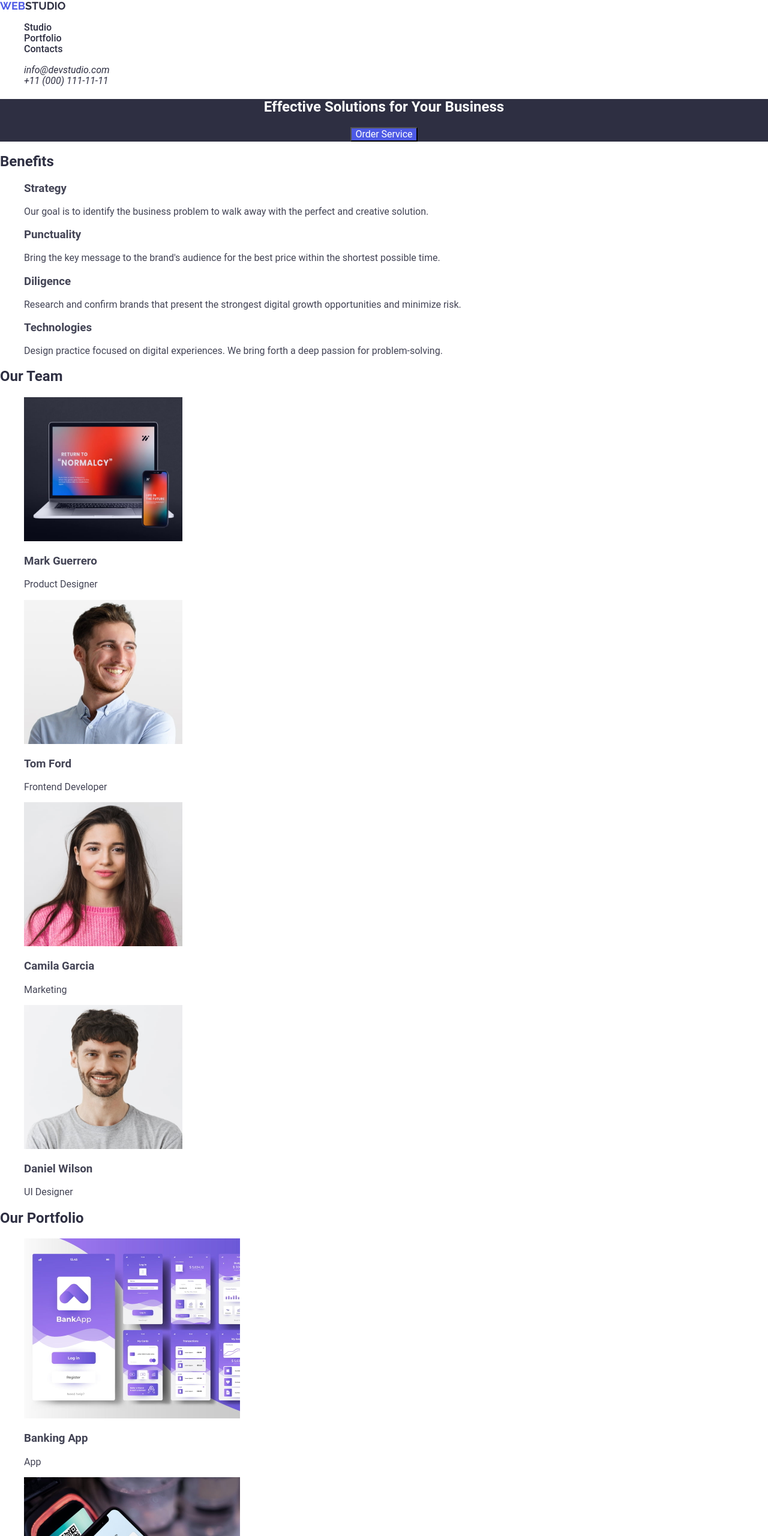
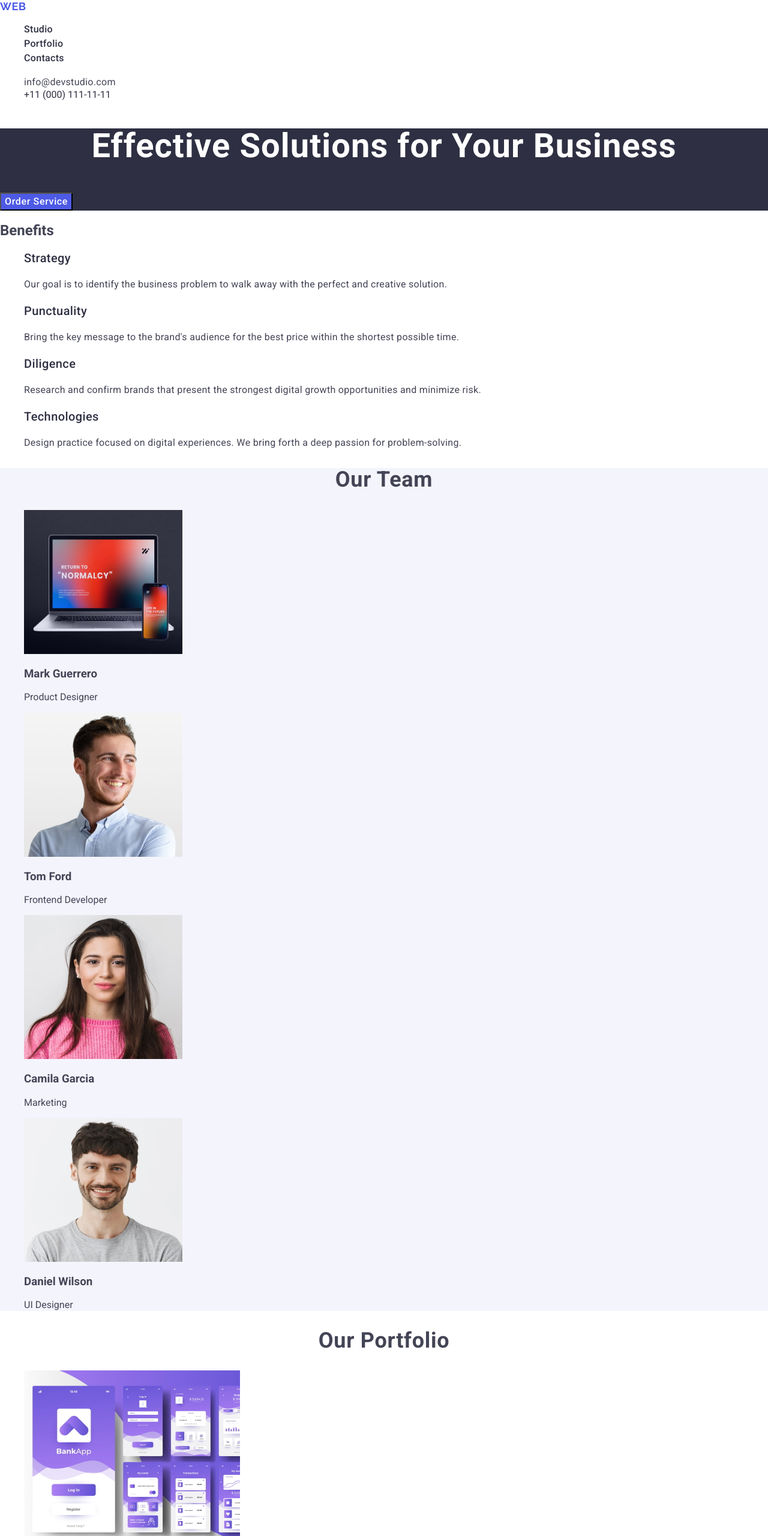
Before and after one commit to Vladyslav-Avrashov/goit-markup-hw-02, a plain HTML site: page index.html in a window 1280 px wide. Shown: the top 2560 px of the page at 60% size. Drawn offline with nearby package versions, Linux system fonts and the light colour scheme; files whose address does not match are found by name.

Commit message:
fix mistakes

```diff
--- a/css/styles.css
+++ b/css/styles.css
@@ -1,11 +1,13 @@
 body {
     font-family: "Roboto", sans-serif;
-    color: #2E2F42;
+    color: #434455;
+    background-color: #ffffff;
+
 }
 
 a {
     text-decoration: none;
-    color: #2E2F42;
+    color: #2e2f42;
 }
 
 ul {
@@ -15,35 +17,146 @@ ul {
 
 .logo {
     font-family: "Raleway", sans-serif;
+    font-weight: 700;
     font-size: 18px;
+    line-height: 1.17;
+    letter-spacing: 0.03em;
     text-transform: uppercase;
+    color: #4d5ae5;
 }
 
-.logo .web {
-    color: #4D5AE5;
+.logo .studio {
+    color: #2e2f42;
 }
 
 .navigate {
     font-weight: 500;
+    line-height: 1.5;
+    letter-spacing: 0.02em;
+}
+
+.navigate:hover, .navigate:focus {
+    color:#404bbf;
 }
 
 footer {
     background-color: #434455;
-    color: #FFFFFF;
+    color: #ffffff;
 }
 
 .logo .studio {
-    color: #FFFFFF;
+    color: #ffffff;
 }
 
-.title {
+.first {
     background-color: #2E2F42;
-    color: #FFFFFF;
-    text-align: center;
 }
 
-.title .order {
-    background-color: #4D5AE5;
-    color: #FFFFFF;
+.first .order {
+    background-color: #4d5ae5;
+    color: #ffffff;
+    font-weight: 500;
+    line-height: 1.5;
+    letter-spacing: 0.04em;
+    cursor: pointer;
+}
 
+.first .order:hover, .first .order:focus {
+    background-color: #404bbf
 }
+
+.contact {
+    font-style: normal;
+}
+
+.mail {
+    line-height: 1.5;
+    letter-spacing: 0.02em;
+    color: #434455;
+}
+
+.mail:hover, .mail:focus {
+    color: #404bbf;
+}
+
+.first .title {
+    font-size: 56px;
+    line-height: 1.07;
+    letter-spacing: 0.02em;
+    text-align: center;
+    color: #ffffff;
+}
+
+.benefit {
+    font-weight: 500;
+    font-size: 20px;
+    line-height: 1.2;
+    letter-spacing: 0.02em;
+    color: #2e2f42;
+}
+
+.about {
+    line-height: 1.5;
+    letter-spacing: 0.02em;
+}
+
+.third {
+    background-color: #f4f4fd;
+}
+
+.third .team{
+    font-size: 36px;
+    line-height: 1.11;
+    text-align: center;
+    letter-spacing: 0.02em;
+    text-transform: capitalize;
+}
+
+.third .team .photo {
+    background-color: #ffffff;
+}
+
+.third .team .person {
+    font-weight: 500;
+    font-size: 20px;
+    line-height: 1.2;
+    letter-spacing: 0.02em;
+    color: #2e2f42;
+}
+
+.third .team .position {
+    font-size: 16px;
+    line-height: 1.5;
+    letter-spacing: 0.02em;
+}
+
+.portfolio {
+    font-size: 36px;
+    line-height: 1.11;
+    text-align: center;
+    letter-spacing: 0.02em;
+    text-transform: capitalize;
+}
+
+.product {
+    font-weight: 500;
+    font-size: 20px;
+    line-height: 1.2;
+    letter-spacing: 0.02em;
+    color:#2e2f42
+}
+
+.type {
+    line-height: 1.5;
+    letter-spacing: 0.02em;
+}
+
+.under {
+    background-color: #2e2f42;
+}
+
+.slogan {
+    line-height: 1.5;
+    color: #f4f4fd;
+    letter-spacing: 0.02em;
+}
--- a/index.html
+++ b/index.html
@@ -14,30 +14,36 @@
       href="https://fonts.googleapis.com/css2?family=Raleway:ital,wght@0,700;1,700&display=swap"
       rel="stylesheet"
     />
+    <link
+      href="https://fonts.googleapis.com/css2?family=Raleway:ital,wght@0,100..900;1,100..900&family=Roboto:ital,wght@0,100..900;1,100..900&display=swap"
+      rel="stylesheet"
+    />
     <title>Web Studio</title>
   </head>
   <body>
     <header>
       <nav>
         <a class="logo" href="./index.html"
-          ><span class="web">Web</span>Studio</a
+          >Web<span class="studio">Studio</span></a
         >
-        <ul class="navigate">
+        <ul>
           <li>
-            <a href="#">Studio</a>
+            <a class="navigate" href="./index.html">Studio</a>
           </li>
           <li>
-            <a href="#portfolio">Portfolio</a>
+            <a class="navigate" href="">Portfolio</a>
           </li>
           <li>
-            <a href="#">Contacts</a>
+            <a class="navigate" href="">Contacts</a>
           </li>
         </ul>
       </nav>
-      <address>
+      <address class="contact">
         <ul>
           <li>
-            <a href="mailto:info@devstudio.com">info@devstudio.com</a>
+            <a class="mail" href="mailto:info@devstudio.com"
+              >info@devstudio.com</a
+            >
           </li>
           <li>
             <a href="tel:+110001111111">+11 (000) 111-11-11</a>
@@ -46,90 +52,94 @@
       </address>
     </header>
     <main>
-      <section class="title">
-        <h1>Effective Solutions for Your Business</h1>
+      <section class="first">
+        <h1 class="title">Effective Solutions for Your Business</h1>
         <button class="order" type="button">Order Service</button>
       </section>
-      <section class="benefit">
+      <section>
         <h2>Benefits</h2>
         <ul>
           <li>
-            <h3>Strategy</h3>
-            <p>
+            <h3 class="benefit">Strategy</h3>
+            <p class="about">
               Our goal is to identify the business problem to walk away with the
               perfect and creative solution.
             </p>
           </li>
           <li>
-            <h3>Punctuality</h3>
-            <p>
+            <h3 class="benefit">Punctuality</h3>
+            <p class="about">
               Bring the key message to the brand's audience for the best price
               within the shortest possible time.
             </p>
           </li>
           <li>
-            <h3>Diligence</h3>
-            <p>
+            <h3 class="benefit">Diligence</h3>
+            <p class="about">
               Research and confirm brands that present the strongest digital
               growth opportunities and minimize risk.
             </p>
           </li>
           <li>
-            <h3>Technologies</h3>
-            <p>
+            <h3 class="benefit">Technologies</h3>
+            <p class="about">
               Design practice focused on digital experiences. We bring forth a
               deep passion for problem-solving.
             </p>
           </li>
         </ul>
       </section>
-      <section>
-        <h2>Our Team</h2>
+      <section class="third">
+        <h2 class="team">Our Team</h2>
         <ul>
           <li>
             <img
+              class="photo"
               src="./images/team/img-3.jpg"
               alt="Mark Guerrero"
               width="264"
               height="240"
             />
-            <h3>Mark Guerrero</h3>
-            <p>Product Designer</p>
+            <h3 class="person">Mark Guerrero</h3>
+            <p class="position">Product Designer</p>
           </li>
           <li>
             <img
+              class="photo"
               src="./images/team/img-2.jpg"
               alt="Tom Ford"
               width="264"
               height="240"
             />
-            <h3>Tom Ford</h3>
-            <p>Frontend Developer</p>
+            <h3 class="person">Tom Ford</h3>
+            <p class="position">Frontend Developer</p>
           </li>
           <li>
             <img
+              class="photo"
               src="./images/team/img-1.jpg"
               alt="Camila Garcia"
               width="264"
               height="240"
             />
-            <h3>Camila Garcia</h3>
-            <p>Marketing</p>
+            <h3 class="person">Camila Garcia</h3>
+            <p class="position">Marketing</p>
           </li>
           <li>
             <img
+              class="photo"
               src="./images/team/img.jpg"
               alt="Daniel Wilson"
               width="264"
               height="240"
             />
-            <h3>Daniel Wilson</h3>
-            <p>UI Designer</p>
+            <h3 class="person">Daniel Wilson</h3>
+            <p class="position">UI Designer</p>
           </li>
         </ul>
       </section>
       <section>
-        <h2 id="portfolio">Our Portfolio</h2>
+        <h2 class="portfolio">Our Portfolio</h2>
         <ul>
           <li>
             <img
@@ -138,8 +148,8 @@
               width="360"
               height="300"
             />
-            <h3>Banking App</h3>
-            <p>App</p>
+            <h3 class="product">Banking App</h3>
+            <p class="type">App</p>
           </li>
           <li>
             <img
@@ -148,8 +158,8 @@
               width="360"
               height="300"
             />
-            <h3>Cashless Payment</h3>
-            <p>Marketing</p>
+            <h3 class="product">Cashless Payment</h3>
+            <p class="type">Marketing</p>
           </li>
           <li>
             <img
@@ -158,8 +168,8 @@
               width="360"
               height="300"
             />
-            <h3>Meditation App</h3>
-            <p>App</p>
+            <h3 class="product">Meditation App</h3>
+            <p class="type">App</p>
           </li>
           <li>
             <img
@@ -168,8 +178,8 @@
               width="360"
               height="300"
             />
-            <h3>Taxi Service</h3>
-            <p>Marketing</p>
+            <h3 class="product">Taxi Service</h3>
+            <p class="type">Marketing</p>
           </li>
           <li>
             <img
@@ -178,8 +188,8 @@
               width="360"
               height="300"
             />
-            <h3>Screen Illustrations</h3>
-            <p>Design</p>
+            <h3 class="product">Screen Illustrations</h3>
+            <p class="type">Design</p>
           </li>
           <li>
             <img
@@ -188,17 +198,17 @@
               width="360"
               height="300"
             />
-            <h3>Online Courses</h3>
-            <p>Marketing</p>
+            <h3 class="product">Online Courses</h3>
+            <p class="type">Marketing</p>
           </li>
         </ul>
       </section>
     </main>
-    <footer>
+    <footer class="under">
       <a class="logo" href="./index.html"
-        ><span class="web">Web</span><span class="studio">Studio</span></a
+        >Web<span class="studio">Studio</span></a
       >
-      <p>
+      <p class="slogan">
         Increase the flow of customers and sales for your business with digital
         marketing & growth solutions.
       </p>
```
